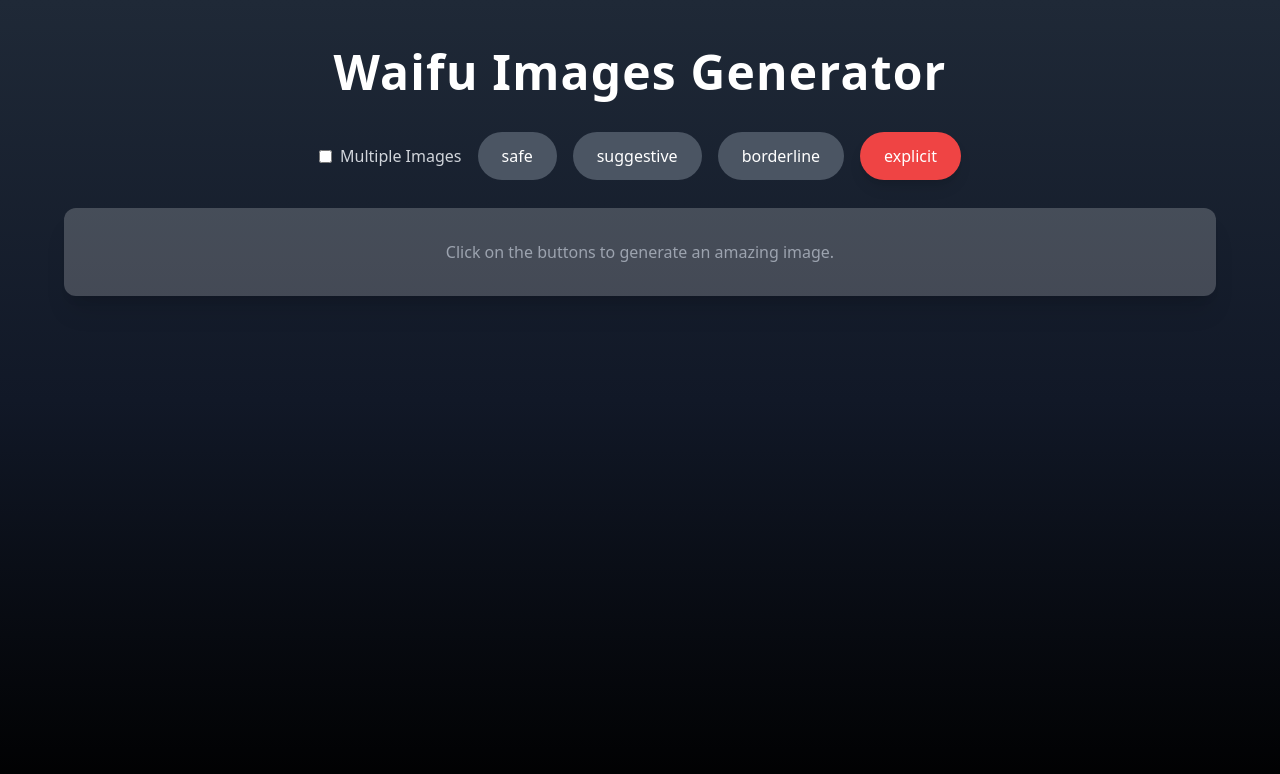
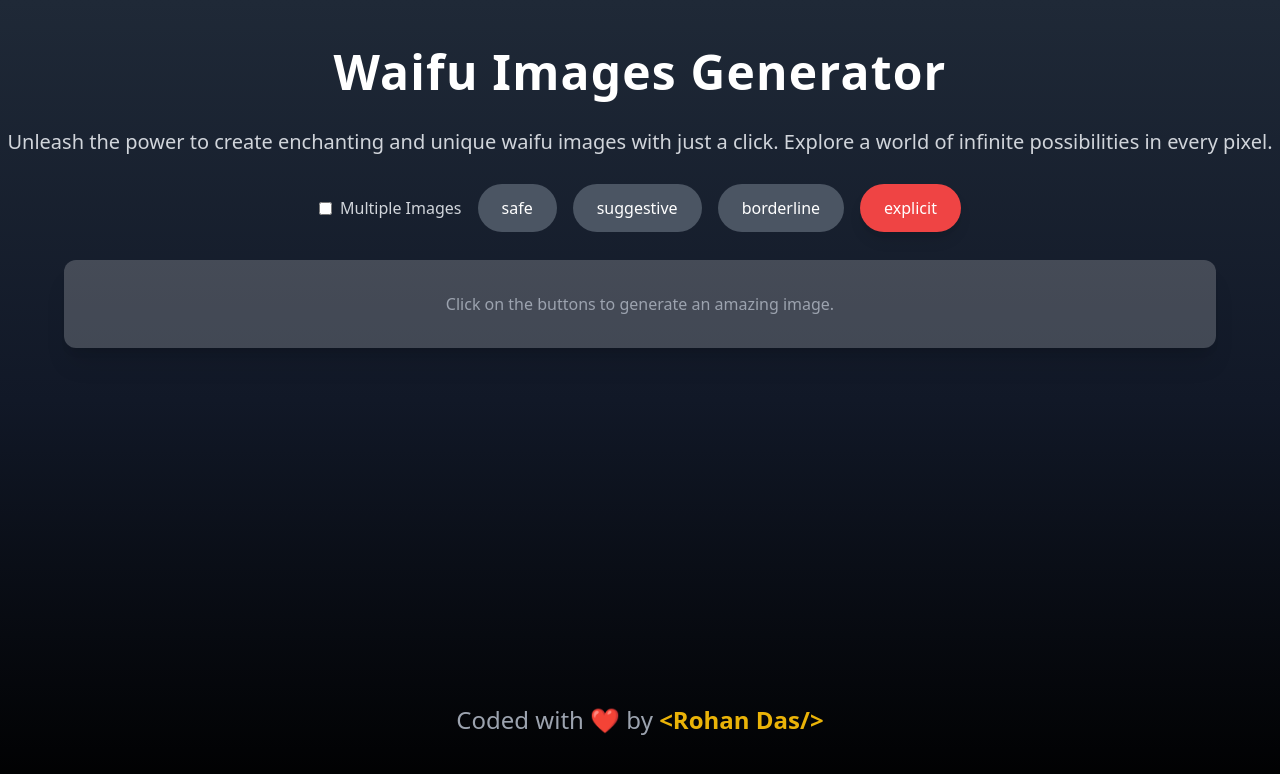
Before and after one commit to RohanDas28/Waifu-Finder, a React (Create React App) app: page / in a window 1280 px wide. Shown: the top 774 px of the page. Built offline with nearby package versions, Linux system fonts and the light colour scheme.

Commit message:
Added Footer

```diff
--- a/src/NekosComponent.js
+++ b/src/NekosComponent.js
@@ -53,6 +53,9 @@ function NekosComponent() {
     <div className="bg-gradient-to-b from-gray-800 via-gray-900 to-black text-white min-h-screen flex flex-col items-center py-12 overflow-hidden">
       {/* Header */}
       <h1 className="text-3xl md:text-5xl mb-4 md:mb-8 font-bold tracking-wide">Waifu Images Generator</h1>
+      <p className="text-lg md:text-xl mb-6 text-gray-300">
+        Unleash the power to create enchanting and unique waifu images with just a click. Explore a world of infinite possibilities in every pixel.
+      </p>
 
       {/* Rating buttons */}
       <div className="mb-4 md:mb-6 flex flex-col md:flex-row md:space-x-4">
@@ -85,13 +88,12 @@ function NekosComponent() {
         {lowercaseRatings.map((rating) => (
           <button
             key={rating}
-            className={`px-6 py-3 rounded-full transition-all duration-300 transform m-1 ${
-              rating === 'explicit'
-                ? 'bg-red-500 shadow-lg hover:bg-red-700 hover:scale-105'
-                : rating === currentRating
+            className={`px-6 py-3 rounded-full transition-all duration-300 transform m-1 ${rating === 'explicit'
+              ? 'bg-red-500 shadow-lg hover:bg-red-700 hover:scale-105'
+              : rating === currentRating
                 ? 'bg-yellow-500 shadow-lg scale-105'
                 : 'bg-gray-600 hover:bg-gray-700 hover:scale-105'
-            }`}
+              }`}
             onClick={() => handleRatingButtonClick(rating)}
           >
             {rating}
@@ -140,6 +142,9 @@ function NekosComponent() {
             </div>
           ))}
       </div>
+      <footer className="mt-auto py-4 text-2xl text-center text-gray-400">
+        Coded with <span role="img" aria-label="Heart">❤️</span> by <a href="https://rohandas28.github.io" target="_blank" rel="noopener noreferrer" className="text-yellow-500 font-semibold">&lt;Rohan Das/&gt;</a>
+      </footer>
     </div>
   );
 }
```
